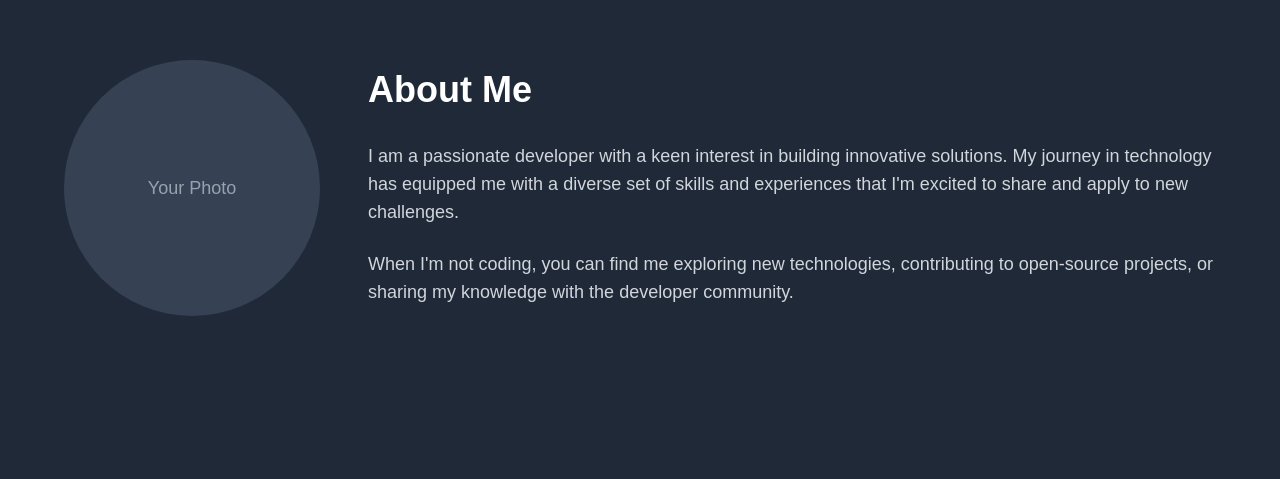
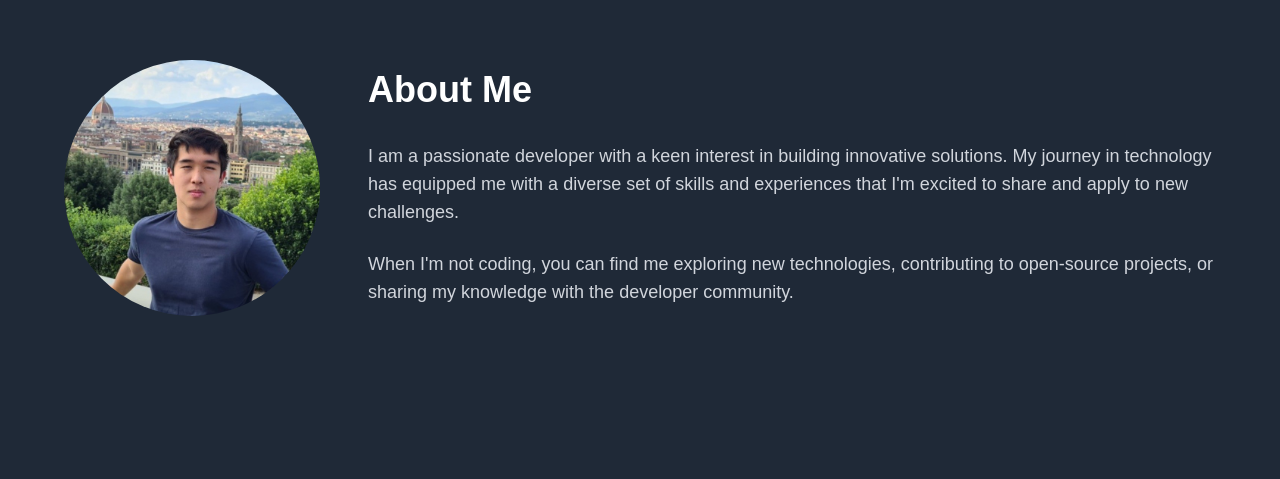
Before and after one commit to EricCui2005/ericcui-2, a Next.js app: page / in a window 1280 px wide. Shown: the part 820-1299 px from the top of the page. Built offline with nearby package versions, Linux system fonts and the light colour scheme.

Commit message:
Added debugging class style

```diff
--- a/src/app/components/AboutSection.tsx
+++ b/src/app/components/AboutSection.tsx
@@ -1,13 +1,20 @@
 import React from "react";
+import Image from "next/image";
 
 const AboutSection = () => {
   return (
     <section id="about" className="py-20">
       <div className="container mx-auto px-4">
         <div className="max-w-6xl mx-auto flex flex-col md:flex-row items-center gap-12">
-          {/* Circular Image Placeholder */}
-          <div className="w-64 h-64 rounded-full bg-gray-700 flex items-center justify-center">
-            <span className="text-gray-400 text-lg">Your Photo</span>
+          {/* Profile Image */}
+          <div className="w-64 h-64 relative">
+            <Image
+              src="/Eric.jpeg"
+              alt="Eric Cui"
+              fill
+              className="rounded-full object-cover"
+              priority
+            />
           </div>
 
           {/* Text Content */}
--- a/src/app/globals.css
+++ b/src/app/globals.css
@@ -18,3 +18,7 @@ body {
   color: var(--foreground);
   font-family: Arial, Helvetica, sans-serif;
 }
+
+.debug {
+  border: 1px solid red;
+}
```
Also changed, not shown: public/Eric.jpeg (added).
